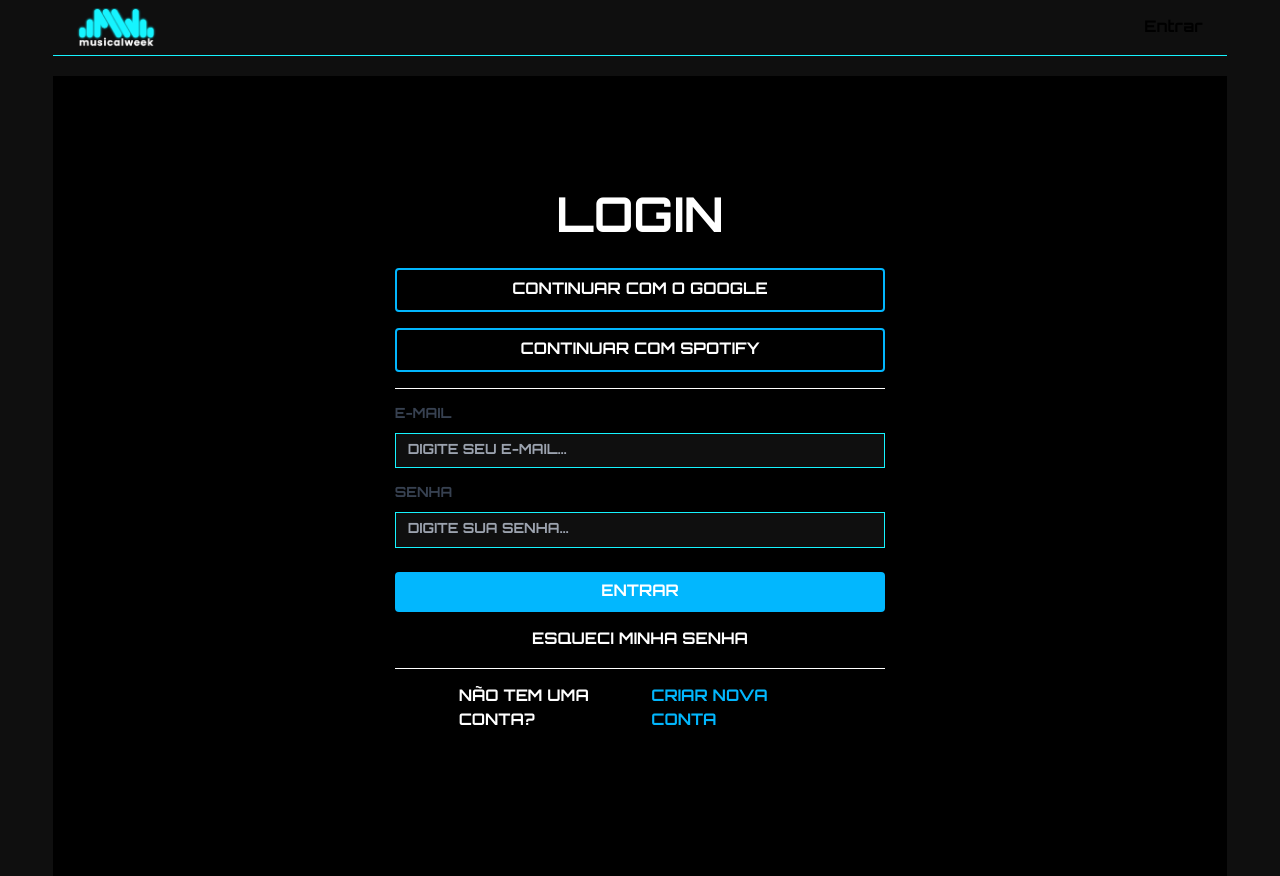
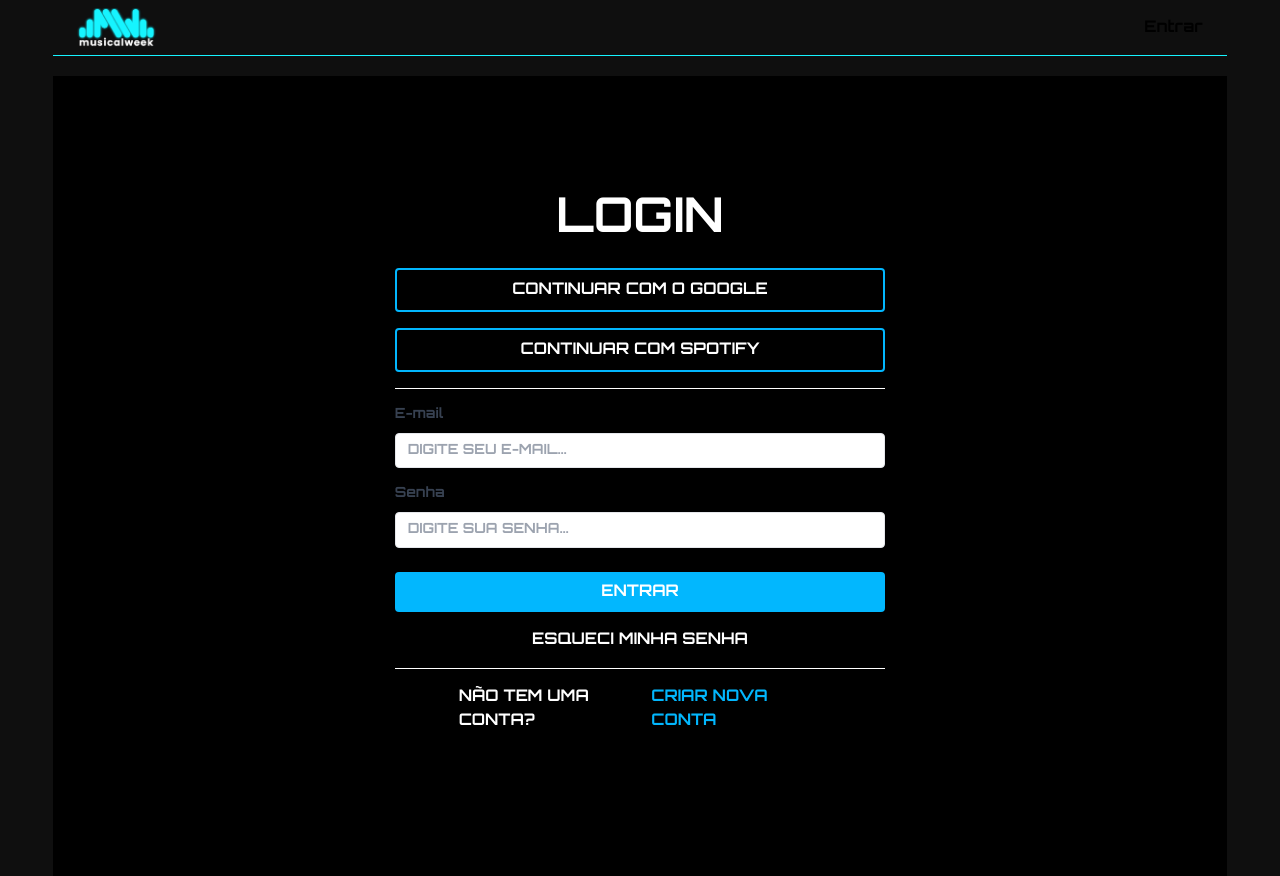
Before and after one commit to meira03/musicalweek, a Next.js app: page /en/login in a window 1280 px wide. Built offline with nearby package versions, Linux system fonts and the light colour scheme; no server answers.

Commit message:
Ajuste na validação de caracteres

```diff
--- a/src/components/form/Input.js
+++ b/src/components/form/Input.js
@@ -110,22 +110,22 @@ export default function InputField(props) {
   return (
     <div className="mb-4">
       <label
-        className="block text-gray-700 dark:text-zinc-100 text-sm font-bold mb-2 font-neon"
+        className="block text-gray-700 dark:text-zinc-100 text-sm font-bold mb-2"
         htmlFor={props.id}
       >
         {
           props.id === 'completeName' ? 'Nome Completo' :
-          props.id === 'nickname' ? 'Nome de Usuário (nickname)':
+            props.id === 'nickname' ? 'Nome de Usuário' :
               props.id === 'birthday' ? 'Data de Nascimento' :
-          props.id === 'email' ? 'E-MAIL':
-          props.id === 'password' ? 'SENHA' :
-          props.id === 'passwordCadastro' ? 'SENHA' :
-          props.id === 'passwordConfirmation' ? 'CONFIRMAÇÃO DE SENHA':
-          props.id === 'emailEsqueciSenha' ? 'E-MAIL' : 'OUTRO'
+                props.id === 'email' ? 'E-mail' :
+                  props.id === 'password' ? 'Senha' :
+                    props.id === 'passwordCadastro' ? 'Senha' :
+                      props.id === 'passwordConfirmation' ? 'Confirmação de Senha' :
+                        props.id === 'emailEsqueciSenha' ? 'E-mail' : 'Outro'
         }
       </label>
       <input
-        className={`text-sm shadow appearance-none border border-neon-blue-100 w-full py-2 px-3 bg-black-100 text-gray-700 dark:text-zinc-100 leading-tight focus:outline-none focus:shadow-outline ${!validation[props.id].isValid ? 'border-red-500' : ''}`}
+        className={`text-sm shadow appearance-none border rounded w-full py-2 px-3 text-gray-700 dark:text-zinc-100 leading-tight focus:outline-none focus:shadow-outline ${!validation[props.id].isValid ? 'border-red-500' : ''}`}
         id={props.id}
         type={props.type}
         name={props.id}
@@ -154,8 +154,13 @@ export default function InputField(props) {
             Pelo menos um número
           </li>
           <li className={hasSpecialChar ? "text-green-500" : "text-red-500"}>
-                      Pelo menos um caractere especial (@ $ ! % * ? &)
+            Pelo menos um caractere especial (@ $ ! % * ? & .)
           </li>
+          {hasMinus256Char == true && (
+            <li className={hasMinus256Char ? "text-red-500" : "text-green-500"}>
+              Senha com menos de 256 caracteres
+            </li>
+          )}
         </ul>
       )}
       {
```
Lines whose indentation alone changed are shown as unchanged.
